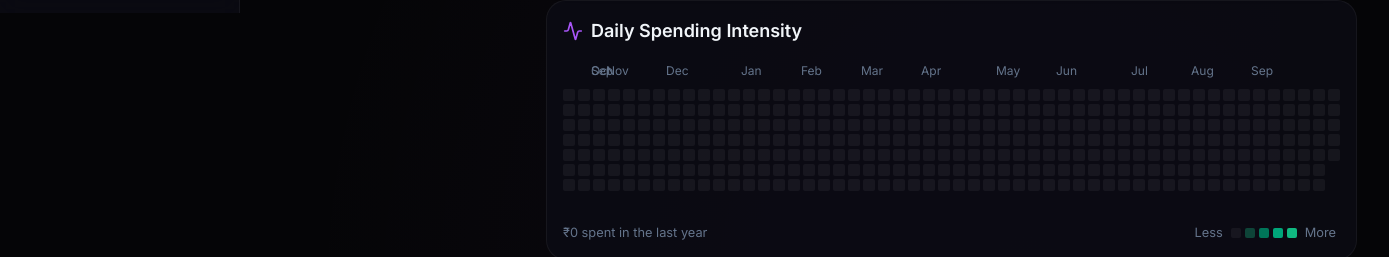
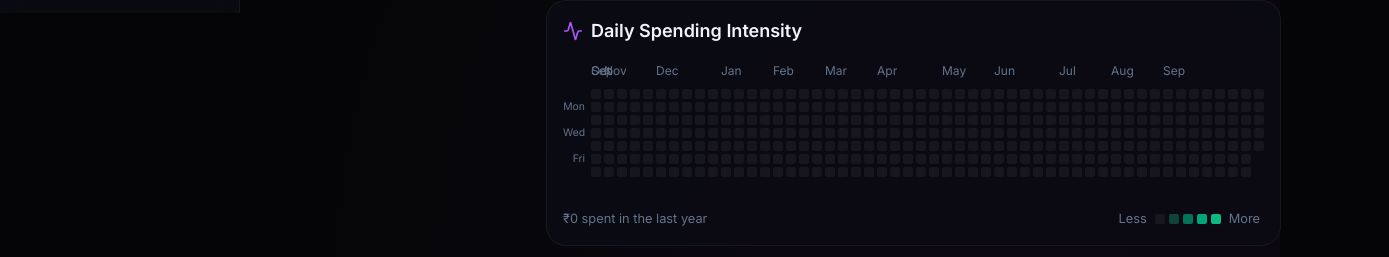
Before and after one commit to Suriya-021/Montrix, a React (Vite) app in the folder frontend/: page /settings in a window 1280 px wide. Shown: the part 787-1044 px from the top of the page, 1389 px wide, since content can reach past the window. Built offline with nearby package versions, Linux system fonts and the light colour scheme; no server answers; sample sign-in values are in the browser's storage.

Commit message:
style: compact heatmap layout to match GitHub
- Reduced cell size and gaps

- Added day-of-week labels (Mon, Wed, Fri)

- Re-aligned month labels to match exact column widths

```diff
--- a/frontend/src/components/Charts/SpendingHeatmap.css
+++ b/frontend/src/components/Charts/SpendingHeatmap.css
@@ -41,29 +41,35 @@
 
 .heatmap-months {
   display: flex;
-  margin-left: 28px; /* space for day labels if we had them, or just to align */
+  margin-left: 28px; /* space for day labels */
   font-size: 0.75rem;
   color: var(--text-muted);
 }
 
 .heatmap-month-label {
-  width: 52px; /* Roughly 4 columns * 13px */
+  /* Each column is 10px width + 3px gap = 13px */
+  /* If a month spans 4 weeks, width is 4 * 13 = 52px */
   flex-shrink: 0;
 }
 
 .heatmap-grid-wrapper {
   display: flex;
-  gap: 8px;
+  gap: 6px;
 }
 
 .heatmap-days-labels {
   display: flex;
   flex-direction: column;
-  justify-content: space-between;
+  gap: 3px;
   font-size: 0.65rem;
   color: var(--text-muted);
-  padding-top: 8px;
-  padding-bottom: 8px;
+}
+
+.heatmap-day-label {
+  height: 10px;
+  line-height: 10px;
+  text-align: right;
+  width: 22px;
 }
 
 .heatmap-grid {
@@ -78,8 +84,8 @@
 }
 
 .heatmap-cell {
-  width: 12px;
-  height: 12px;
+  width: 10px;
+  height: 10px;
   border-radius: 2px;
   background-color: rgba(255, 255, 255, 0.05); /* Level 0 */
   transition: transform 0.1s, box-shadow 0.1s;
--- a/frontend/src/components/Charts/SpendingHeatmap.jsx
+++ b/frontend/src/components/Charts/SpendingHeatmap.jsx
@@ -136,14 +136,14 @@ const SpendingHeatmap = () => {
         {/* Months Row */}
         <div className="heatmap-months">
           {months.map((m, i) => {
-            // Calculate left margin based on column index difference
+            // Calculate width based on column difference. Each column is 13px total (10px + 3px gap)
             const prevColIndex = i === 0 ? 0 : months[i-1].index;
             const diffCols = m.index - prevColIndex;
             return (
               <div
                 key={i}
                 className="heatmap-month-label"
-                style={{ width: `${(i === 0 ? m.index : diffCols) * 15}px` }}
+                style={{ width: `${(i === 0 ? m.index : diffCols) * 13}px` }}
               >
                 {m.name}
               </div>
@@ -153,6 +153,17 @@ const SpendingHeatmap = () => {
 
         {/* Grid Area */}
         <div className="heatmap-grid-wrapper">
+          {/* Day Labels */}
+          <div className="heatmap-days-labels">
+            <div className="heatmap-day-label"></div>
+            <div className="heatmap-day-label">Mon</div>
+            <div className="heatmap-day-label"></div>
+            <div className="heatmap-day-label">Wed</div>
+            <div className="heatmap-day-label"></div>
+            <div className="heatmap-day-label">Fri</div>
+            <div className="heatmap-day-label"></div>
+          </div>
+
           <div className="heatmap-grid">
             {grid.map((col, cIdx) => (
               <div key={cIdx} className="heatmap-col">
```
